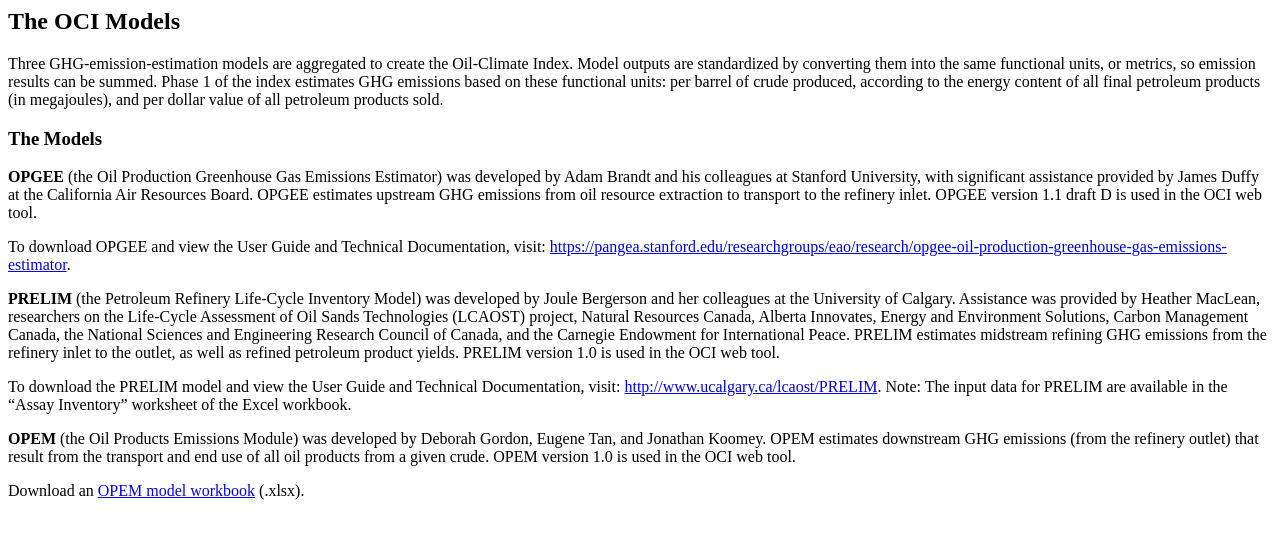
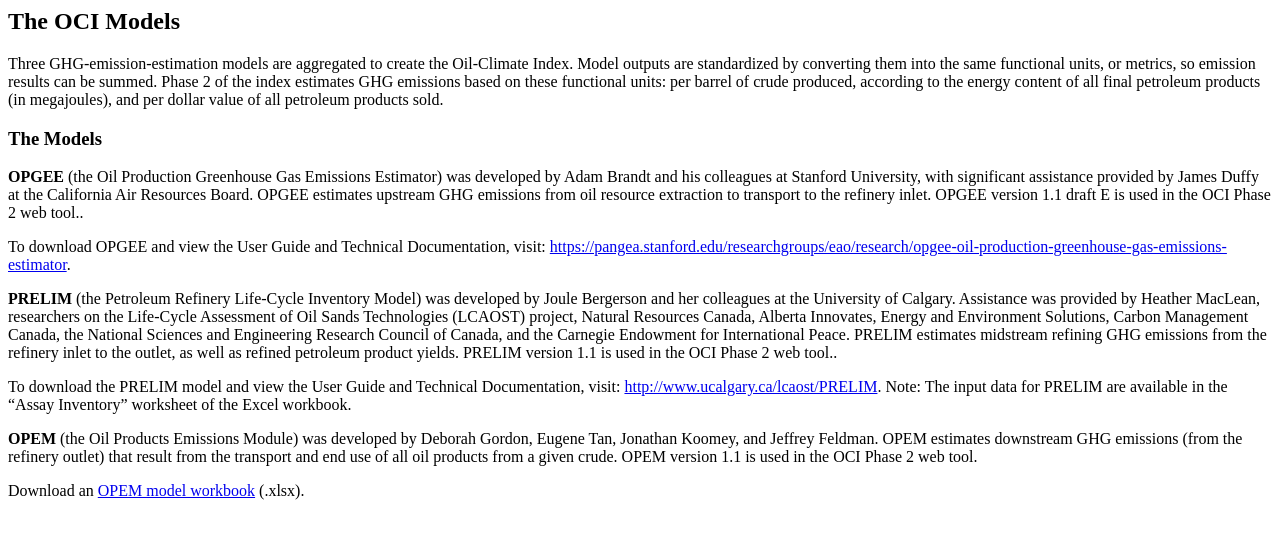
Before and after one commit to carnegieendowment/oil-climate-index-2, a Node project: template app/assets/scripts/templates/models.ejs in a window 1280 px wide. Shown: the top 539 px of the page. Run offline with Node 20 templates, Linux system fonts and the light colour scheme; the template is opened without the code that fills it, so the values that code supplies are empty.

Commit message:
Comms edits

```diff
--- a/app/assets/scripts/templates/models.ejs
+++ b/app/assets/scripts/templates/models.ejs
@@ -4,22 +4,22 @@
       <div class="intro-sm">
         <h1>The OCI Models</h1>
       </div>
-      <p>Three GHG-emission-estimation models are aggregated to create the Oil-Climate Index. Model outputs are standardized by converting them into the same functional units, or metrics, so emission results can be summed. Phase 1 of the index estimates GHG emissions based on these functional units: per barrel of crude produced, according to the energy content of all final petroleum products (in megajoules), and per dollar value of all petroleum products sold.</p>
+      <p>Three GHG-emission-estimation models are aggregated to create the Oil-Climate Index. Model outputs are standardized by converting them into the same functional units, or metrics, so emission results can be summed. Phase 2 of the index estimates GHG emissions based on these functional units: per barrel of crude produced, according to the energy content of all final petroleum products (in megajoules), and per dollar value of all petroleum products sold.</p>
 
       <h3>The Models</h3>
-      <p><strong>OPGEE</strong> (the Oil Production Greenhouse Gas Emissions Estimator) was developed by Adam Brandt and his colleagues at Stanford University, with significant assistance provided by James Duffy at the California Air Resources Board. OPGEE estimates upstream GHG emissions from oil resource extraction to transport to the refinery inlet. OPGEE version 1.1 draft D is used in the OCI web tool<!-- (see <a href="#figure1">figure 1</a>) -->.</p>
+      <p><strong>OPGEE</strong> (the Oil Production Greenhouse Gas Emissions Estimator) was developed by Adam Brandt and his colleagues at Stanford University, with significant assistance provided by James Duffy at the California Air Resources Board. OPGEE estimates upstream GHG emissions from oil resource extraction to transport to the refinery inlet. OPGEE version 1.1 draft E is used in the OCI Phase 2 web tool.<!-- (see <a href="#figure1">figure 1</a>) -->.</p>
       <p>To download OPGEE and view the User Guide and Technical Documentation, visit: <a href="https://pangea.stanford.edu/researchgroups/eao/research/opgee-oil-production-greenhouse-gas-emissions-estimator" target="_blank">https://pangea.stanford.edu/researchgroups/eao/research/opgee-oil-production-greenhouse-gas-emissions-estimator</a>.</p>
 
       <a name="figure1"></a>
       <div id="opgee-model-schematic" class="contentImg full-width figure"></div>
 
-      <p><strong>PRELIM</strong> (the Petroleum Refinery Life-Cycle Inventory Model) was developed by Joule Bergerson and her colleagues at the University of Calgary. Assistance was provided by Heather MacLean, researchers on the Life-Cycle Assessment of Oil Sands Technologies (LCAOST) project, Natural Resources Canada, Alberta Innovates, Energy and Environment Solutions, Carbon Management Canada, the National Sciences and Engineering Research Council of Canada, and the Carnegie Endowment for International Peace. PRELIM estimates midstream refining GHG emissions from the refinery inlet to the outlet, as well as refined petroleum product yields. PRELIM version 1.0 is used in the OCI web tool<!--  (see <a href="#figure2">figure 2</a>) -->.</p>
+      <p><strong>PRELIM</strong> (the Petroleum Refinery Life-Cycle Inventory Model) was developed by Joule Bergerson and her colleagues at the University of Calgary. Assistance was provided by Heather MacLean, researchers on the Life-Cycle Assessment of Oil Sands Technologies (LCAOST) project, Natural Resources Canada, Alberta Innovates, Energy and Environment Solutions, Carbon Management Canada, the National Sciences and Engineering Research Council of Canada, and the Carnegie Endowment for International Peace. PRELIM estimates midstream refining GHG emissions from the refinery inlet to the outlet, as well as refined petroleum product yields. PRELIM version 1.1 is used in the OCI Phase 2 web tool.<!--  (see <a href="#figure2">figure 2</a>) -->.</p>
       <p>To download the PRELIM model and view the User Guide and Technical Documentation, visit: <a href="http://www.ucalgary.ca/lcaost/PRELIM" target="_blank">http://www.ucalgary.ca/lcaost/PRELIM</a>. Note: The input data for PRELIM are available in the “Assay Inventory” worksheet of the Excel workbook.</p>
 
       <a name="figure2"></a>
       <div id="prelim-model-schematic" class="contentImg full-width figure"></div>
 
-      <p><strong>OPEM</strong> (the Oil Products Emissions Module) was developed by Deborah Gordon, Eugene Tan, and Jonathan Koomey. OPEM estimates downstream GHG emissions (from the refinery outlet) that result from the transport and end use of all oil products from a given crude. OPEM version 1.0 is used in the OCI web tool<!--  (see <a href="#figure3">figure 3</a>) -->.</p>
+      <p><strong>OPEM</strong> (the Oil Products Emissions Module) was developed by Deborah Gordon, Eugene Tan, Jonathan Koomey, and Jeffrey Feldman. OPEM estimates downstream GHG emissions (from the refinery outlet) that result from the transport and end use of all oil products from a given crude. OPEM version 1.1 is used in the OCI Phase 2 web tool<!--  (see <a href="#figure3">figure 3</a>) -->.</p>
       <p>Download an <a href="/assets/OPEM1.0.xlsx" target="_blank">OPEM model workbook</a> (.xlsx).</p>
 
       <a name="figure3"></a>
```
